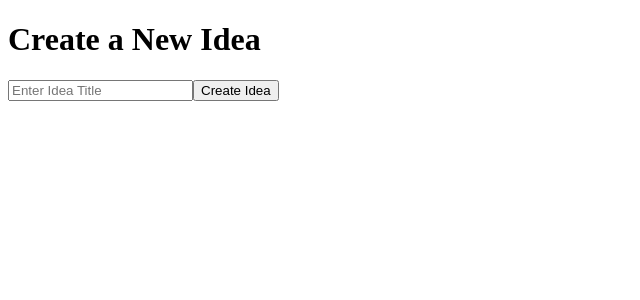
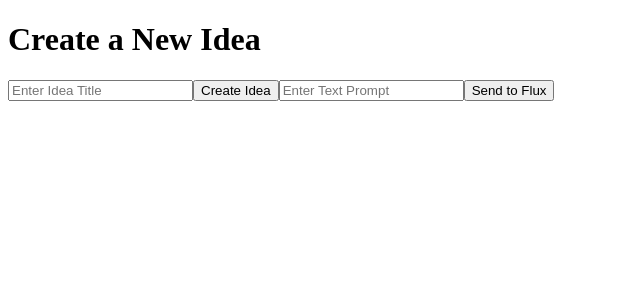
Before and after one commit to eyekayem/keyframe_shot, a Next.js app: page / in a window 1280 px wide. Shown: the top 300 px of the page, without its empty margins (0-640 px from the left). Built offline with nearby package versions, Linux system fonts and the light colour scheme.

Commit message:
Update CreateIdea.js - add first prompt

```diff
--- a/components/CreateIdea.js
+++ b/components/CreateIdea.js
@@ -3,6 +3,7 @@ import axios from "axios";
 
 export default function CreateIdea() {
     const [title, setTitle] = useState("");
+    const [prompt, setPrompt] = useState("");
 
     const handleSubmit = async () => {
         const response = await axios.post("/api/idea", {
@@ -10,6 +11,14 @@ export default function CreateIdea() {
             user_id: "test-user",
         });
         console.log("Idea Created:", response.data);
+    };
+
+    const handleGenerateFirstFrame = async () => {
+        const response = await axios.post("/api/first-frame", {
+            prompt,
+            user_id: "test-user",
+        });
+        console.log("First Frame Generated:", response.data);
     };
 
     return (
@@ -21,6 +30,14 @@ export default function CreateIdea() {
                 placeholder="Enter Idea Title"
             />
             <button onClick={handleSubmit}>Create Idea</button>
+
+            <input
+                type="text"
+                value={prompt}
+                onChange={(e) => setPrompt(e.target.value)}
+                placeholder="Enter Text Prompt"
+            />
+            <button onClick={handleGenerateFirstFrame}>Send to Flux</button>
         </div>
     );
 }
```
